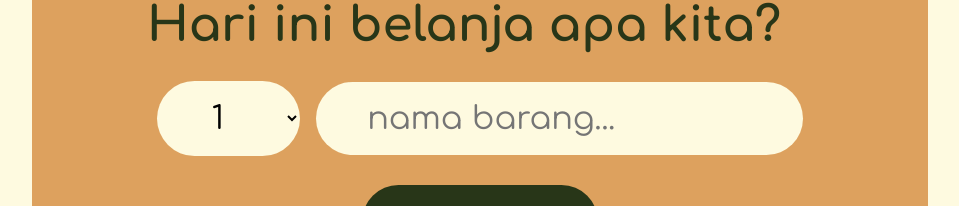
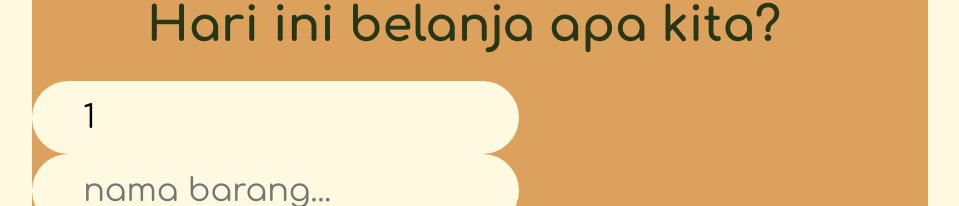
Before and after one commit to septianhadinugroho/catatan-belanja-react, a React (Vite) app: page / in a window 1280 px wide. Shown: the part 350-556 px from the top of the page, without its empty margins (160-1119 px from the left). Built offline with nearby package versions, Linux system fonts and the light colour scheme; a web font is replaced by a local one.

Commit message:
generate quantity number

```diff
--- a/src/App.jsx
+++ b/src/App.jsx
@@ -39,13 +39,7 @@ function Form() {
     <form className="add-form">
     <h3>Hari ini belanja apa kita?</h3>
     <div>
-      <select>
-        <option value="1">1</option>
-        <option value="2">2</option>
-        <option value="3">3</option>
-        <option value="4">4</option>
-        <option value="5">5</option>
-      </select>
+      <input type="number" min={1} defaultValue={1} placeholder="Jumlah" />
       <input type="text" placeholder="nama barang..." />
     </div>
     <button>Tambah</button>
```
